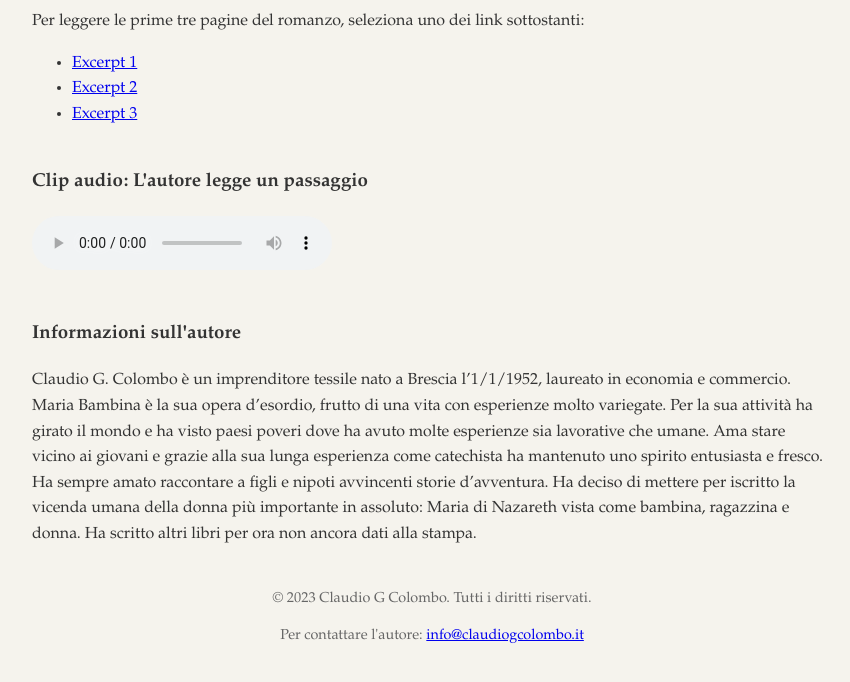
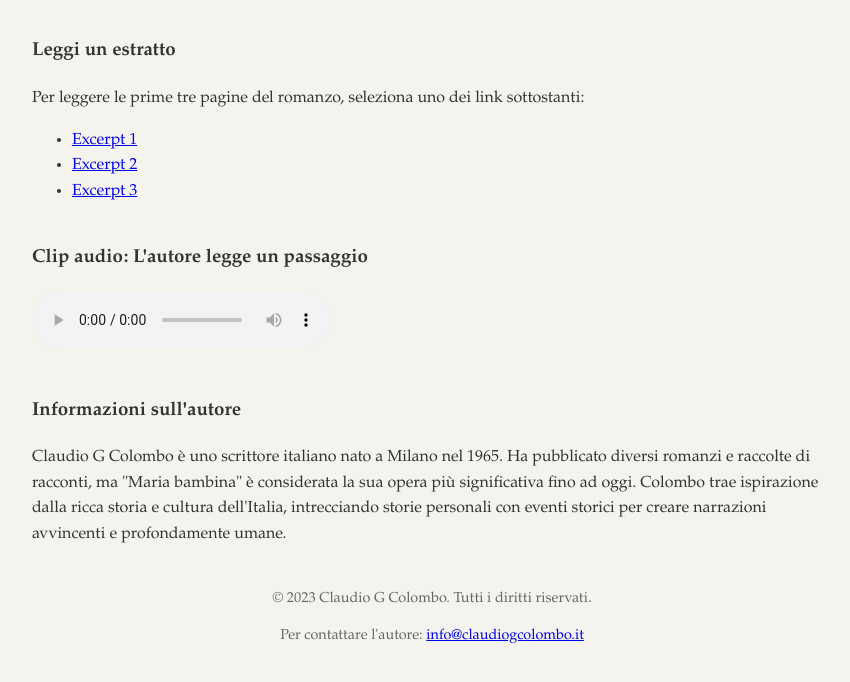
Before and after one commit to MaherMadany/Claudio-G-Colombo, a plain HTML site: page index.html in a window 1280 px wide. Shown: the part 1042-1724 px from the top of the page, without its empty margins (208-1058 px from the left). Drawn offline with Linux system fonts and the light colour scheme.

Commit message:
Update index.html

```diff
--- a/index.html
+++ b/index.html
@@ -13,7 +13,9 @@
     <nav>
         <ul>
             <li><a href="index.html">Home</a></li>
-
+            <li><a href="excerpt1.html">Read Excerpt 1</a></li>
+            <li><a href="excerpt2.html">Read Excerpt 2</a></li>
+            <li><a href="excerpt3.html">Read Excerpt 3</a></li>
         </ul>
     </nav>
 </header>
@@ -21,7 +23,7 @@
 <main>
     <section class="intro">
         <img src="maria-bambina-cover.png" alt="Book cover of Maria bambina by Claudio G Colombo" class="book-cover">
-        <p>Benvenuti al sito ufficiale di Claudio G Colombo, dove potete esplorare il suo affascinante romanzo "Maria bambina". Questa storia toccante VI PORTERA' IN UN MONDO DI AMORE E SERENITA, visto attraverso gli occhi di una giovane ragazza.</p>
+        <p>Benvenuti al sito ufficiale di Claudio G Colombo, dove potete esplorare il suo affascinante romanzo "Maria bambina". Questa storia toccante vi porterà in un viaggio attraverso l'Italia del dopoguerra, visto attraverso gli occhi di una giovane ragazza.</p>
     </section>
 
     <section class="video-section">
@@ -52,14 +54,7 @@
 
     <section class="author-info">
         <h3>Informazioni sull'autore</h3>
-        <p>Claudio G. Colombo è un imprenditore tessile nato a Brescia l’1/1/1952, laureato in economia e commercio.
-Maria Bambina è la sua opera d’esordio, frutto di una vita con esperienze molto variegate.
-Per la sua attività ha girato il mondo e ha visto paesi poveri dove ha avuto molte esperienze sia lavorative che umane.
-Ama stare vicino ai giovani e grazie alla sua lunga esperienza come catechista ha mantenuto uno spirito entusiasta e fresco.
-Ha sempre amato raccontare a figli e nipoti avvincenti storie d’avventura.
-Ha deciso di mettere per iscritto la vicenda umana della donna più importante in assoluto: Maria di Nazareth vista come bambina, ragazzina e donna.
-Ha scritto altri libri per ora non ancora dati alla stampa.
-</p>
+        <p>Claudio G Colombo è uno scrittore italiano nato a Milano nel 1965. Ha pubblicato diversi romanzi e raccolte di racconti, ma "Maria bambina" è considerata la sua opera più significativa fino ad oggi. Colombo trae ispirazione dalla ricca storia e cultura dell'Italia, intrecciando storie personali con eventi storici per creare narrazioni avvincenti e profondamente umane.</p>
     </section>
 </main>
 
```
